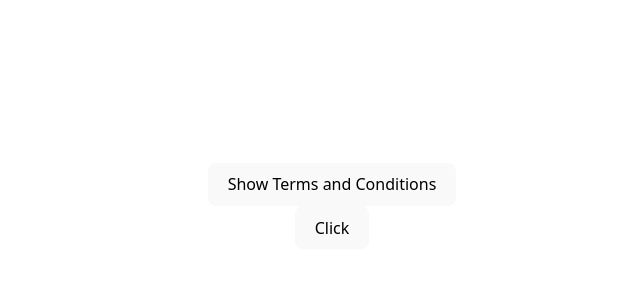
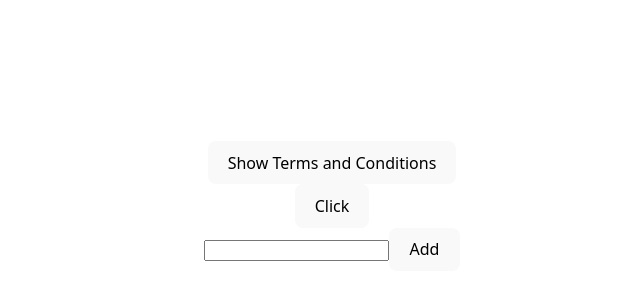
Before and after one commit to YashdeepN/react-key-concepts, a React (Vite) app: page / in a window 1280 px wide. Shown: the part 194-494 px from the top of the page, without its empty margins (308-948 px from the left). Built offline with nearby package versions, Linux system fonts and the light colour scheme.

Commit message:
List of items rendering

```diff
--- a/src/App.jsx
+++ b/src/App.jsx
@@ -10,6 +10,7 @@ import NewsLetter from './components/NewsLetter'
 import Calculator from './components/Calculator'
 import ConditionalRender from './components/ConditionalRender'
 import BtnOrAnchor from './components/BtnOrAnchor'
+import ListOfItems from './components/ListOfItems'
 
 function App() {
   const [outputText, setCount] = useState("Initial Text")
@@ -33,6 +34,8 @@ function App() {
       <BtnOrAnchor isBtn={true}>
         Click
       </BtnOrAnchor>
+
+      <ListOfItems />
     </>
   )
 }
--- /dev/null
+++ b/src/components/ListOfItems.jsx
@@ -0,0 +1,25 @@
+import React, { useState } from 'react'
+
+const ListOfItems = () => {
+    // const items = ["ginger", "milk", "sugar", "bread",]
+    const [items, setItems] = useState([])
+
+    let item = null;
+
+    function handleAddItem() {
+        setItems(prev => [...prev, item])
+    }
+    return (
+        <div>
+            <form action="">
+                <input type="text" name="" id="" onBlur={event => { item = event.target.value; event.target.value = "" }} />
+                <button type='button' onClick={handleAddItem}> Add</button>
+            </form>
+            {items.length > 0 && <ul>
+                {items.map(item => <li key={item}>{item}</li>)}
+            </ul>}
+        </div>
+    )
+}
+
+export default ListOfItems
```
Also changed, not shown: src/components/List.jsx (deleted, +0 -9 lines).
